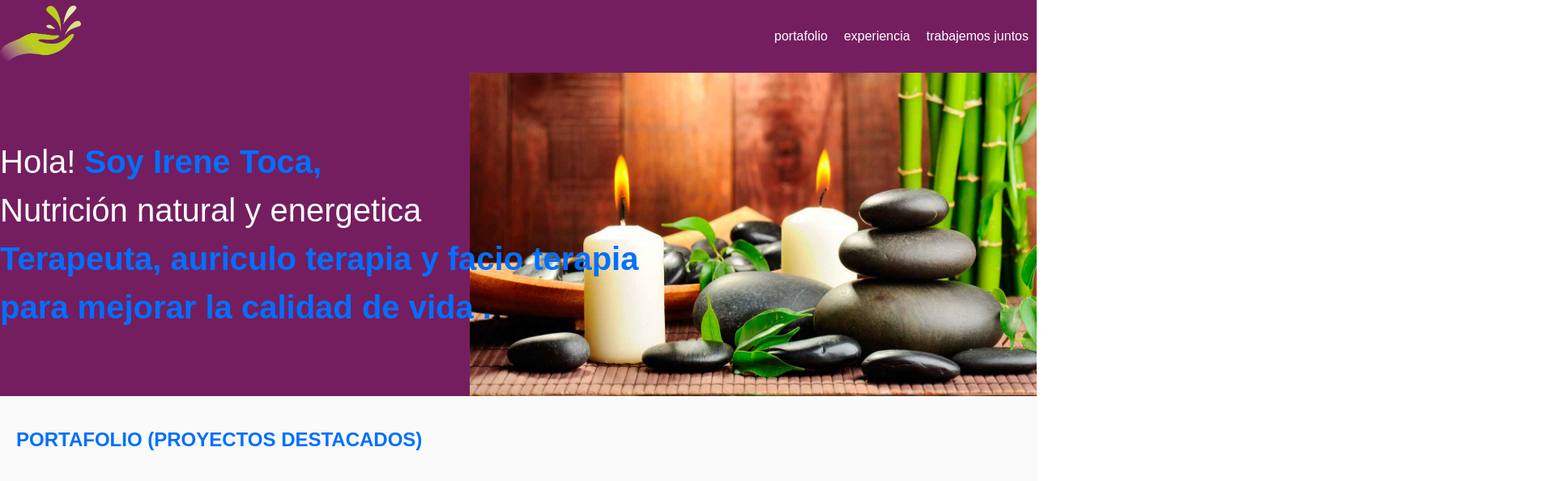
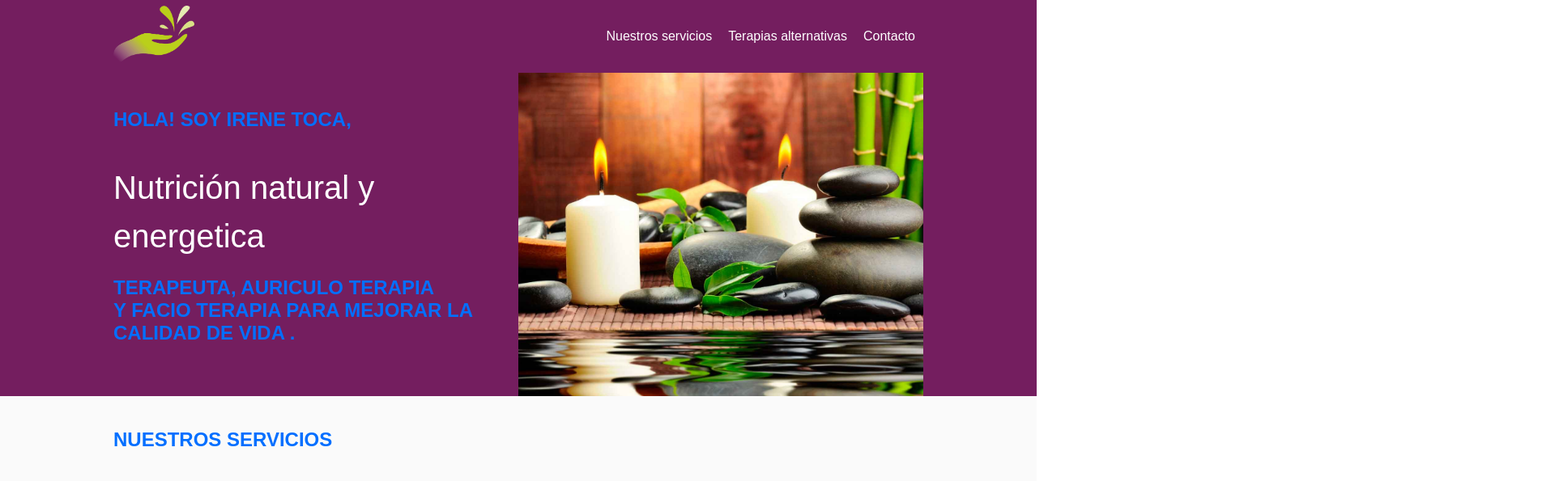
Before and after one commit to Irene-Toca/terapias-naturales, a plain HTML site: page index.html in a window 1280 px wide. Shown: the top 595 px of the page at 81% size, 1920 px wide, since content can reach past the window. Drawn offline with Linux system fonts and the light colour scheme; a web font is replaced by a local one.

Commit message:
curso terminado

```diff
--- a/css/estilos.css
+++ b/css/estilos.css
@@ -58,15 +58,20 @@ h2{
 .hero {
     height: 400px;
     /* height: auto; */
-    background-image: url('../img/medicina1.jpg');
+    /* background-image: url('../img/medicina1.jpg'); */
     background-color:  #741e5f;
     /* background-size: cover; */
-    background-size: 700px 500px;
+    /* background-size: 700px 500px;
     background-repeat: no-repeat;
-    background-position-x:right ;
+    background-position-x:right ; */
     display: flex;
     align-items: center;
+    justify-content: space-between;
 }
+.hero-image{
+  object-fit: cover;
+}
+
 
 .portfolio{
     background-color: #fafafa;
@@ -258,6 +263,7 @@ figure {
 }
 .event-list{
     display: flex;
+   flex-wrap: wrap;
 }
 .event-list-title{
   margin-left: 20px;
@@ -306,9 +312,9 @@ figure {
   justify-content: space-between;
 
 }
-.social{
+/* .social{
 
-}
+} */
 .social-link{
   display: inline-block;
   width: 40px;
@@ -355,3 +361,13 @@ background-position-x:5px;
 .form-email h3{
   font-family:  sans-serif;
 }
+.container{
+  width: 1000px;
+  margin: 0 auto;
+  display: inherit;
+  justify-content: inherit;
+  align-items: inherit;
+  height: inherit;
+  flex-wrap: inherit;
+
+}
--- a/index.html
+++ b/index.html
@@ -15,6 +15,7 @@
 <body>
 
   <header class="header">
+    <div class="container">
 
           <figure class="logo">
             <img src="img/logo.png" alt="logo de terapias" width="100xp" />
@@ -23,28 +24,41 @@
 
             <ol>
               <li>
-          <a href="#portafolio">portafolio</a>
+                <a href="#portafolio">Nuestros servicios</a>
               </li>
               <li>
-          <a href="#eventos"> experiencia</a>
+                <a href="#eventos">Terapias alternativas</a>
               </li>
               <li>
-          <a href="#contactos"> trabajemos juntos</a>
+                <a href="#contacto">Contacto</a>
               </li>
             </ol>
 
           </nav>
 
+    </div>
+
   </header>
   <section class="hero">
+    <div class="container">
+
+      <div>
+        <h2>Hola! Soy Irene Toca,</h2>
       <h1>
-      Hola! <strong>Soy Irene Toca,</strong> <br> Nutrición natural y energetica <br> <strong> Terapeuta, auriculo
-        terapia y facio terapia</strong> <br> <strong> para mejorar la calidad de vida .</strong>
+        Nutrición natural y energetica
       </h1>
+      <h2>Terapeuta, auriculo
+        terapia <br> y facio terapia para mejorar la <br> calidad de vida .
+      </h2>
+      </div>
+      <img class="hero-image" src="img/medicina1.jpg" alt="" width="500" height="400px">
+    </div>
   </section>
 
   <section id="portafolio" class="portfolio">
-    <h2>portafolio (proyectos destacados)</h2>
+    <div class="container">
+
+      <h2>Nuestros servicios</h2>
       <article class="project">
         <div class="project-details">
           <h3 class="project-title">video</h3>
@@ -77,10 +91,16 @@
         </figure>
 
       </article>
+    </div>
   </section>
+  <div class="container">
 
     <h2 class="event-list-title">Terapias alternativas </h2>
+  </div>
+
   <section id="eventos" class="event-list">
+    <div class="container">
+
       <article class="event">
         <figure class="event-imageContainer">
           <img class="event-image" src="img/massage .jpg" width="300">
@@ -132,9 +152,12 @@
           <a class="event-url" href="https://www.youtube.com/watch?v=16Ie6J_52ro" target="-blank">ver video</a>
         </div>
       </article>
+    </div>
 
   </section>
-  <section id="contactos" class="contact">
+
+  <section id="contacto" class="contact">
+    <div class="container">
       <form action="/suscripcion/" class="form-email">
         <h3>probemos las mutiples terapias </h3>
         <input type="text" placeholder="Dejame tuemail" id="email">
@@ -147,8 +170,10 @@
         <a href="https:instagram//.com/leonidasesteban"class="social-link instagram"></a>
 
       </div>
+    </div>
   </section>
   <footer class="footer">
+    <div class="container">
       <div>
         <p>Terapias alternativas <img src="favicon.jpg" alt="" class="footer-image"> </p>
       </div>
@@ -157,6 +182,7 @@
           Diseñado con &#x1F499; por: <a href="#" target="_blank">Irene Toca</a>
         </p>
       </div>
+    </div>
   </footer>
 </body>
 
```
Lines whose indentation alone changed are shown as unchanged.
